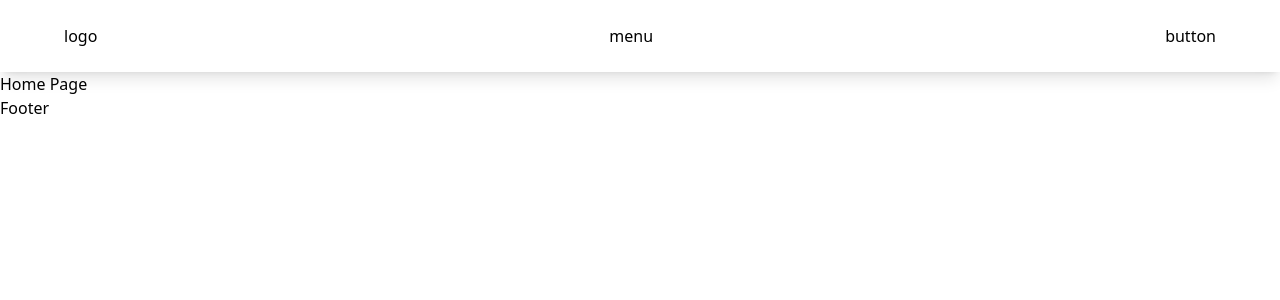
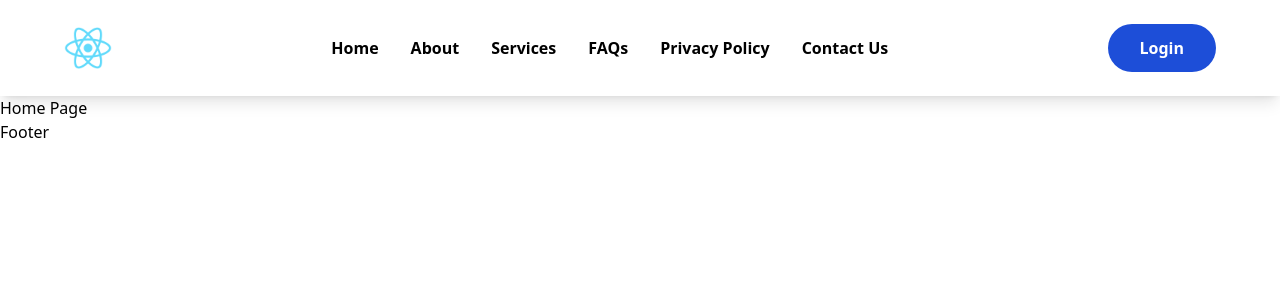
Before and after one commit to anantamishra/react-class, a React (Create React App) app: page / in a window 1280 px wide. Shown: the top 300 px of the page. Built offline with nearby package versions, Linux system fonts and the light colour scheme.

Commit message:
todo added

```diff
--- a/src/components/Header.jsx
+++ b/src/components/Header.jsx
@@ -1,12 +1,26 @@
 import React from "react";
+import { Link } from "react-router-dom";
 
 export function Header() {
   return (
     <div className="flex w-full justify-center bg-white shadow-lg py-6">
-      <div className="flex justify-between w-[90%] ">
-        <div>logo</div>
-        <div>menu</div>
-        <div>button</div>
+      <div className="flex justify-between w-[90%] items-center">
+        <img src="/logo512.png" alt="" className="h-12" />
+        <ul className="flex gap-8 font-semibold">
+          <li className="cursor-pointer hover:text-gray-500">
+            <Link to="/home">Home</Link>
+          </li>
+          <li className="cursor-pointer hover:text-gray-500">About</li>
+          <li className="cursor-pointer hover:text-gray-500">Services</li>
+          <li className="cursor-pointer hover:text-gray-500">FAQs</li>
+          <li className="cursor-pointer hover:text-gray-500">Privacy Policy</li>
+          <li className="cursor-pointer hover:text-gray-500">Contact Us</li>
+        </ul>
+        <Link to="/login">
+          <button className="text-white font-bold  bg-blue-700 px-8 py-3 rounded-full">
+            Login
+          </button>
+        </Link>
       </div>
     </div>
   );
```
Also changed, not shown: 1 other file (tests, documents, lock files or other folders).
